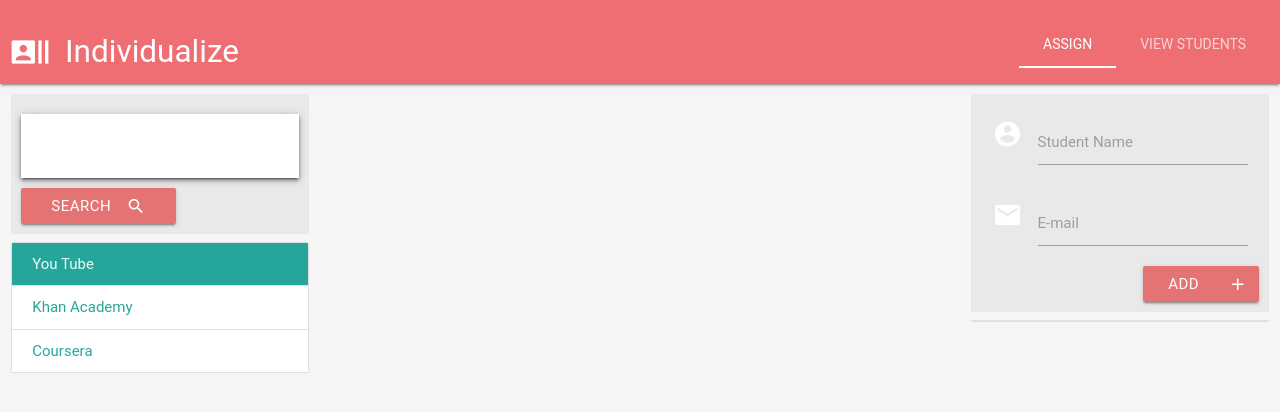
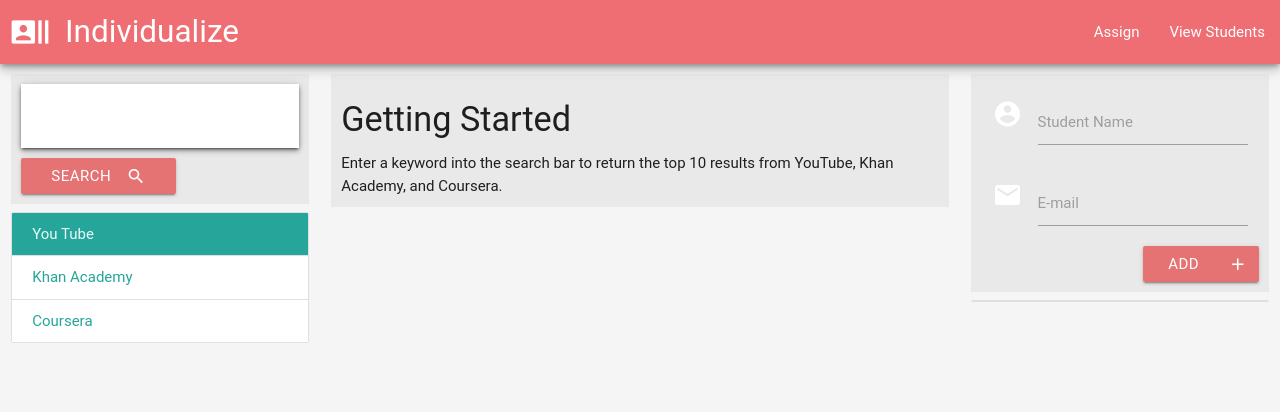
Before and after one commit to JustinRyanCarlson/Planning-for-Differentiation, a PHP site: page / in a window 1280 px wide. Shown: the top 412 px of the page. Run offline with PHP 8.4, Linux system fonts and the light colour scheme; some libraries are stand-ins or nearby versions; some web fonts are replaced.

Commit message:
Removes student from database and DOM when X is clicked

```diff
--- a/assets/css/style.css
+++ b/assets/css/style.css
@@ -19,47 +19,48 @@ h2 {
     margin-bottom: 15px;
 }
 
-nav {
-	margin-top: 10px;
-}
-
-.prefix, #icon_email, #icon_name {
+.prefix,
+#icon_email,
+#icon_name {
     color: white;
 }
 
-#student-input, #email-input, .validate {
+#student-input,
+#email-input,
+.validate {
     margin-bottom: 0px;
 }
 
 #submit-button {
     margin-top: 10px;
 }
+
 .panel {
     background: rgba(204, 204, 204, 0.3);
     padding: 10px;
     margin-top: 10px;
 }
+
 #no-padding {
     padding: 0px;
 }
 
-.nav-extended {
-	margin-top: 0px;
-	padding-top: 20px;
-	padding-right: 10px;
-	padding-left: 10px;
-}
-
-.brand-logo {
-	position: relative;
-	top: 50%;
-	transform: translateY(-50%);
-}
-
 #logo {
     font-size: 40px;
+    padding-left: 10px;
 }
 
 .preloader-wrapper {
     margin: 250px 275px;
 }
+
+.card-panel {
+    padding-top: 10px;
+    padding-bottom: 1px;
+}
+
+.active-card {}
+
+.delete:active {
+    color: black;
+}
--- a/assets/javascript/app.js
+++ b/assets/javascript/app.js
@@ -1,4 +1,4 @@
-$(document).ready(function () {
+$(document).ready(function() {
     //
     // FIREBASE INITIALIZE ==================================================================================
     //
@@ -16,21 +16,25 @@ $(document).ready(function () {
     var database = firebase.database();
     var youtubeWatchURL = "https://www.youtube.com/watch?v=";
     var searchTerm = "";
-    var studentObjId;
     var studentNum = 1;
+    var pushKey;
     //
     // CODE ==================================================================================
     //
     // Hides preloader on page load
     $(".preloader-wrapper").hide();
     // Submit button
-    $("#submit-button").on('click', function () {
+    $("#submit-button").on('click', function() {
+        $(".getting-started").hide();
+        $('#search-links').empty();
+        $(".preloader-wrapper").show();
         searchTerm = $('#search-box').val().trim();
         $('#search-box').val('');
         youtubeAPIRequest(searchTerm);
         return false;
     });
-    $(".site").on('click', function () {
+    $(".site").on('click', function() {
+        $(".preloader-wrapper").show();
         var clickedSite = $(this).attr('data-site');
         $('#search-links').empty();
         if (clickedSite === 'youtube') {
@@ -50,43 +54,52 @@ $(document).ready(function () {
     });
     // FIREBASE
     // Firebase call that happens on page load and value updates.
-    database.ref().on("value", function (snapshot) {
+    database.ref().on("value", function(snapshot) {
         $('#student-list').empty();
         // Console.log the value of this snapshot
         console.log(snapshot.val());
-        snapshot.forEach(function (childSnapshot) {
+        snapshot.forEach(function(childSnapshot) {
             var name = childSnapshot.val().name;
+            var keyFromDatabase = childSnapshot.val().key;
             // var email = childSnapshot.val().email;
-            $('#student-list').append("<a href='#!' class='collection-item'><p><input type='checkbox' id='test" + studentNum + "'/><label for='test" + studentNum + "'>" + name + "</label></p></a>");
+            $('#student-list').append("<a href='#!' class='collection-item' data-studentKey='" + keyFromDatabase + "'><p><input type='checkbox' id='test" + studentNum + "'/><label for='test" + studentNum + "'>" + name + "</label><span class='right delete' data-keyDelete='" + keyFromDatabase + "'>X</span></p></a>");
             studentNum++;
         });
         // If it fails, cue error handling.
-    }, function (errorObject) {
+    }, function(errorObject) {
         // Log a read error and its error code.
         console.log("The read failed: " + errorObject.code);
     });
     // Adding Students
-    $("#add-button").on('click', function () {
+    $("#add-button").on('click', function() {
         var name = $('#icon_name').val().trim();
         var email = $('#icon_email').val().trim();
         if (name.length > 0 && email.length > 0) {
-            // Push to database.
-            database.ref().push({
+            // Push to database and get key.
+            pushKey = database.ref().push({
                 name: name,
-                email: email
+                email: email,
+                videos: 'none',
+                key: 'none'
+            }).key;
+            console.log(pushKey);
+            database.ref().child(pushKey).update({
+                key: pushKey
             });
-            studentObjId = database.ref().push().getKey();
-            console.log(studentObjId);
             // Empty input fields.
             $('#icon_name').val('');
             $('#icon_email').val('');
         } else if (name.length > 0) {
-            // Push to database.
-            database.ref().push({
+            // Push to database and get key.
+            pushKey = database.ref().push({
                 name: name,
+                videos: 'none',
+                key: 'none'
+            }).key;
+            console.log(pushKey);
+            database.ref().child(pushKey).update({
+                key: pushKey
             });
-            studentObjId = database.ref().push().getKey();
-            console.log(studentObjId);
             // Empty input fields.
             $('#icon_name').val('');
         } else {
@@ -94,6 +107,14 @@ $(document).ready(function () {
         }
         // Don't refresh.
         return false;
+    });
+
+    // Delete student from database and DOM when X is clicked
+    $(document.body).on('click', '.delete', function() {
+        var key = $(this).attr('data-keyDelete');
+        console.log(key);
+        String(key);
+        database.ref().child(key).remove();
     });
     //
     // FUNCTIONS ==================================================================================
@@ -116,7 +137,8 @@ $(document).ready(function () {
         $.ajax({
             url: youtubeQuery,
             method: 'GET'
-        }).done(function (response) {
+        }).done(function(response) {
+            $(".preloader-wrapper").hide();
             console.log(response);
             for (var i = 0; i < 10; i++) {
                 var newEntry = $('<div>').addClass('card-panel');
@@ -135,7 +157,7 @@ $(document).ready(function () {
                 cardStacked.append(cardAction);
                 cardHorizontal.append(cardStacked);
                 newEntry.append(cardHorizontal);
-                $('#search-links').hide().append(newEntry).fadeIn(1500);
+                $('#search-links').append(newEntry);
             }
         });
     }
@@ -157,7 +179,8 @@ $(document).ready(function () {
         $.ajax({
             url: khanYoutubeQuery,
             method: 'GET'
-        }).done(function (response) {
+        }).done(function(response) {
+            $(".preloader-wrapper").hide();
             for (var i = 0; i < 10; i++) {
                 var newEntry = $('<div>').addClass('card-panel');
                 $('<h5>').addClass('header').text(response.items[i].snippet.title).appendTo(newEntry);
@@ -175,7 +198,7 @@ $(document).ready(function () {
                 cardStacked.append(cardAction);
                 cardHorizontal.append(cardStacked);
                 newEntry.append(cardHorizontal);
-                $('#search-links').hide().append(newEntry).fadeIn(1500);
+                $('#search-links').append(newEntry);
             }
         });
     }
@@ -198,7 +221,8 @@ $(document).ready(function () {
         $.ajax({
             url: courseraQuery,
             method: 'GET'
-        }).done(function (response) {
+        }).done(function(response) {
+            $(".preloader-wrapper").hide();
             for (var i = 0; i < 10; i++) {
                 var newEntry = $('<div>').addClass('card-panel');
                 $('<h5>').addClass('header').text(response.elements[i].name).appendTo(newEntry);
@@ -215,7 +239,7 @@ $(document).ready(function () {
                 cardStacked.append(cardAction);
                 cardHorizontal.append(cardStacked);
                 newEntry.append(cardHorizontal);
-                $('#search-links').hide().append(newEntry).fadeIn(1500);
+                $('#search-links').append(newEntry);
             }
         });
     }
--- a/index.html
+++ b/index.html
@@ -12,15 +12,14 @@
 </head>
 
 <body>
-    <nav class="nav-extended">
+    <nav class="z-depth-3 top-nav">
         <div class="nav-wrapper">
-            <a href="#" class="brand-logo">
-                <i class="material-icons" id="logo">recent_actors</i>
-                Individualize
-            </a>
-            <ul id="nav-mobile" class="tabs tabs-transparent">
-                <li class="tab right"><a href="students.html">View Students</a></li>
-                <li class="tab right"><a class="active" href="index.html">Assign</a></li>
+            <div class="brand-logo">
+                <i class="material-icons" id="logo">recent_actors</i>Individualize
+            </div>
+            <ul id="nav-mobile" class="right hide-on-med-and-down">
+                <li><a href="index.html">Assign</a></li>
+                <li><a href="students.html">View Students</a></li>
             </ul>
         </div>
     </nav>
@@ -50,7 +49,21 @@
             </div>
         </div>
         <div class="col s6 m6 l6">
-            <div id="search-links">
+            <div id="search-links"></div>
+            <div class="panel getting-started">
+                <h4>Getting Started</h4>
+                <p>Enter a keyword into the search bar to return the top 10 results from YouTube, Khan Academy, and Coursera.</p>
+            </div>
+            <!-- Modal Structure -->
+            <!--            <div id="modal1" class="modal bottom-sheet">
+                <div class="modal-content">
+                    <h4>Modal Header</h4>
+                    <p>A bunch of text</p>
+                </div>
+                <div class="modal-footer">
+                    <a href="#!" class=" modal-action modal-close waves-effect waves-green btn-flat">Agree</a>
+                </div>
+            </div> -->
             <div class="preloader-wrapper big active">
                 <div class="spinner-layer spinner-red-only">
                     <div class="circle-clipper left">
@@ -61,7 +74,6 @@
                     </div>
                     <div class="circle-clipper right">
                         <div class="circle"></div>
-                        </div>
                     </div>
                 </div>
             </div>
```
Also changed, not shown: assets/javascript/testapp.js (deleted, +0 -13 lines). Lines whose indentation alone changed are shown as unchanged.
